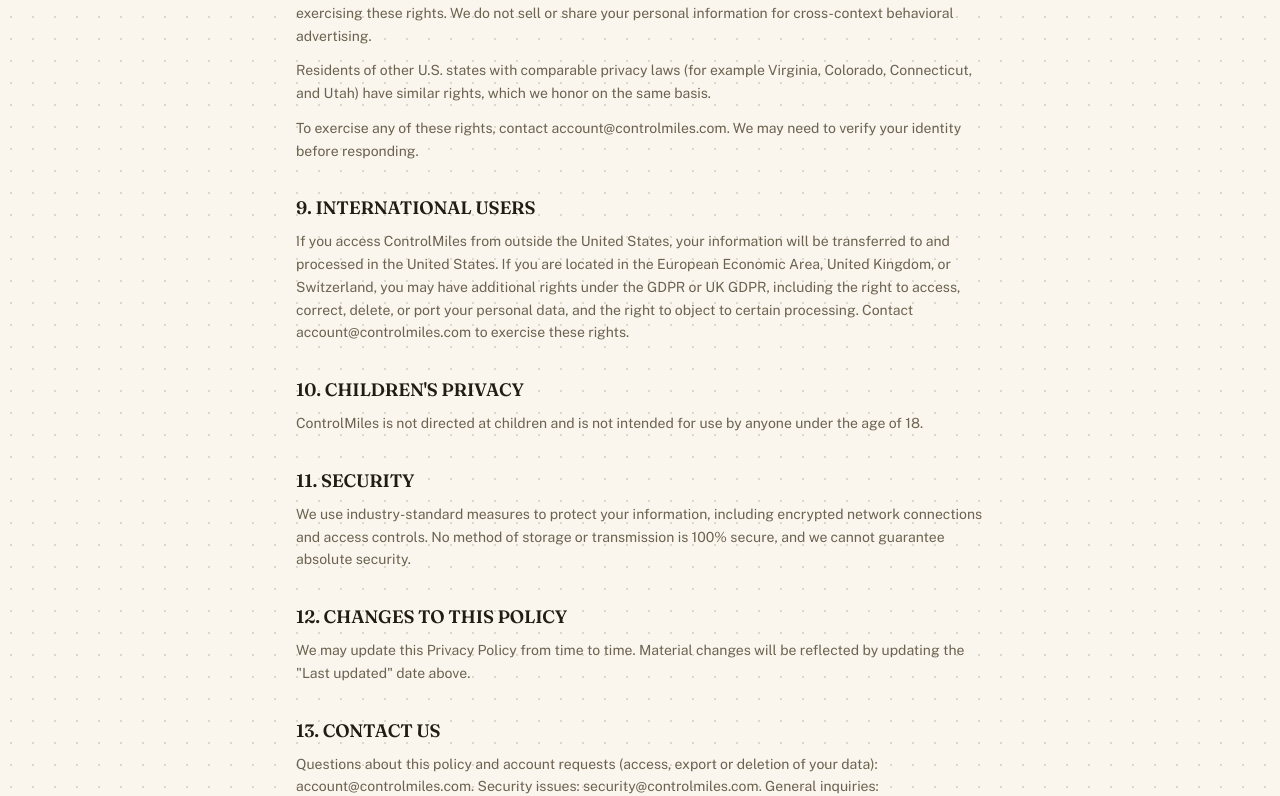
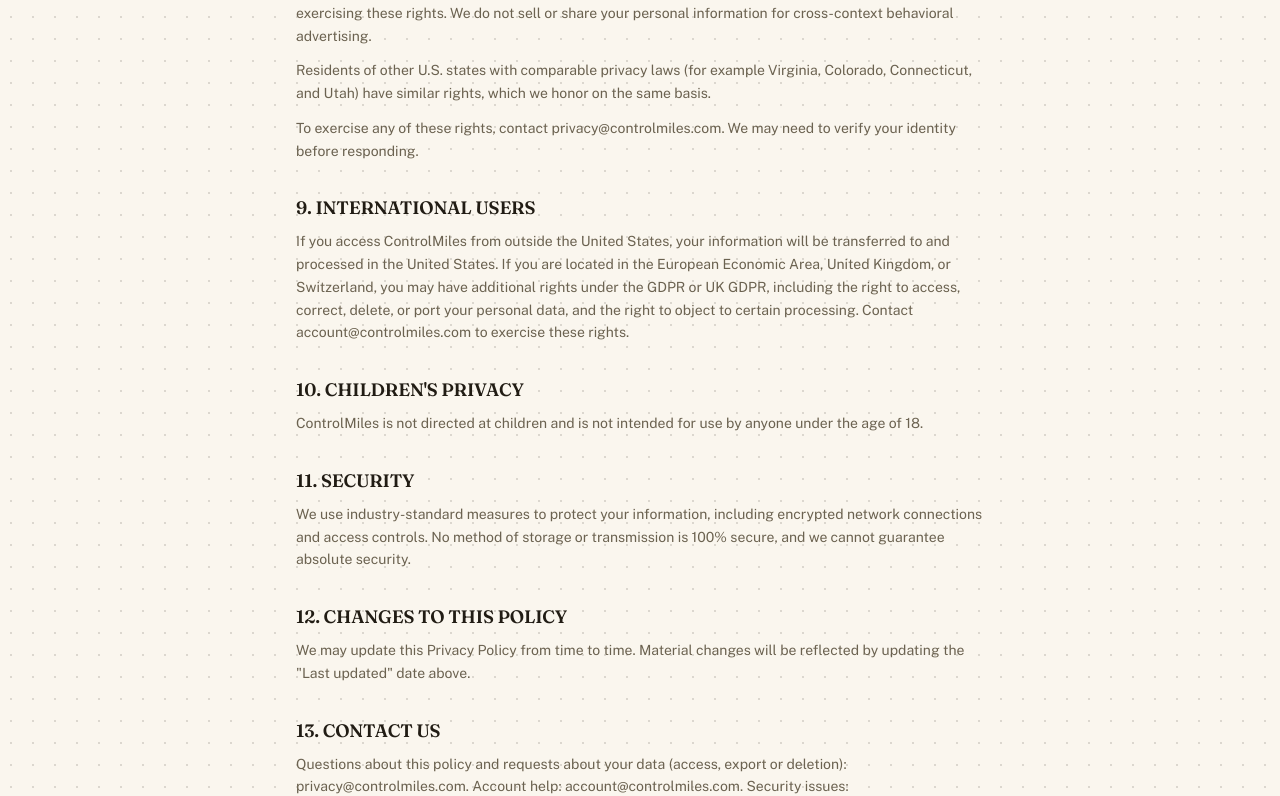
Before and after one commit to CEOOMS01/controlmiles-web, a Next.js app: page /en/privacy in a window 1280 px wide. Shown: the part 1908-2704 px from the top of the page. Built offline with nearby package versions, Linux system fonts and the light colour scheme.

Commit message:
chore(emails): privacy@ is public -- used for privacy questions and data rights
Co-Authored-By: Claude Opus 5.5 <noreply@anthropic.com>

```diff
--- a/src/app/[locale]/privacy/page.tsx
+++ b/src/app/[locale]/privacy/page.tsx
@@ -80,7 +80,7 @@ If you are a California resident, the California Consumer Privacy Act (CCPA), as
 
 Residents of other U.S. states with comparable privacy laws (for example Virginia, Colorado, Connecticut, and Utah) have similar rights, which we honor on the same basis.
 
-To exercise any of these rights, contact account@controlmiles.com. We may need to verify your identity before responding.
+To exercise any of these rights, contact privacy@controlmiles.com. We may need to verify your identity before responding.
 
 9. INTERNATIONAL USERS
 
@@ -100,7 +100,7 @@ We may update this Privacy Policy from time to time. Material changes will be re
 
 13. CONTACT US
 
-Questions about this policy and account requests (access, export or deletion of your data): account@controlmiles.com. Security issues: security@controlmiles.com. General inquiries: info@controlmiles.com. Support: support@controlmiles.com.
+Questions about this policy and requests about your data (access, export or deletion): privacy@controlmiles.com. Account help: account@controlmiles.com. Security issues: security@controlmiles.com. General inquiries: info@controlmiles.com. Support: support@controlmiles.com.
 `;
 
 export default function PrivacyPage() {
```
